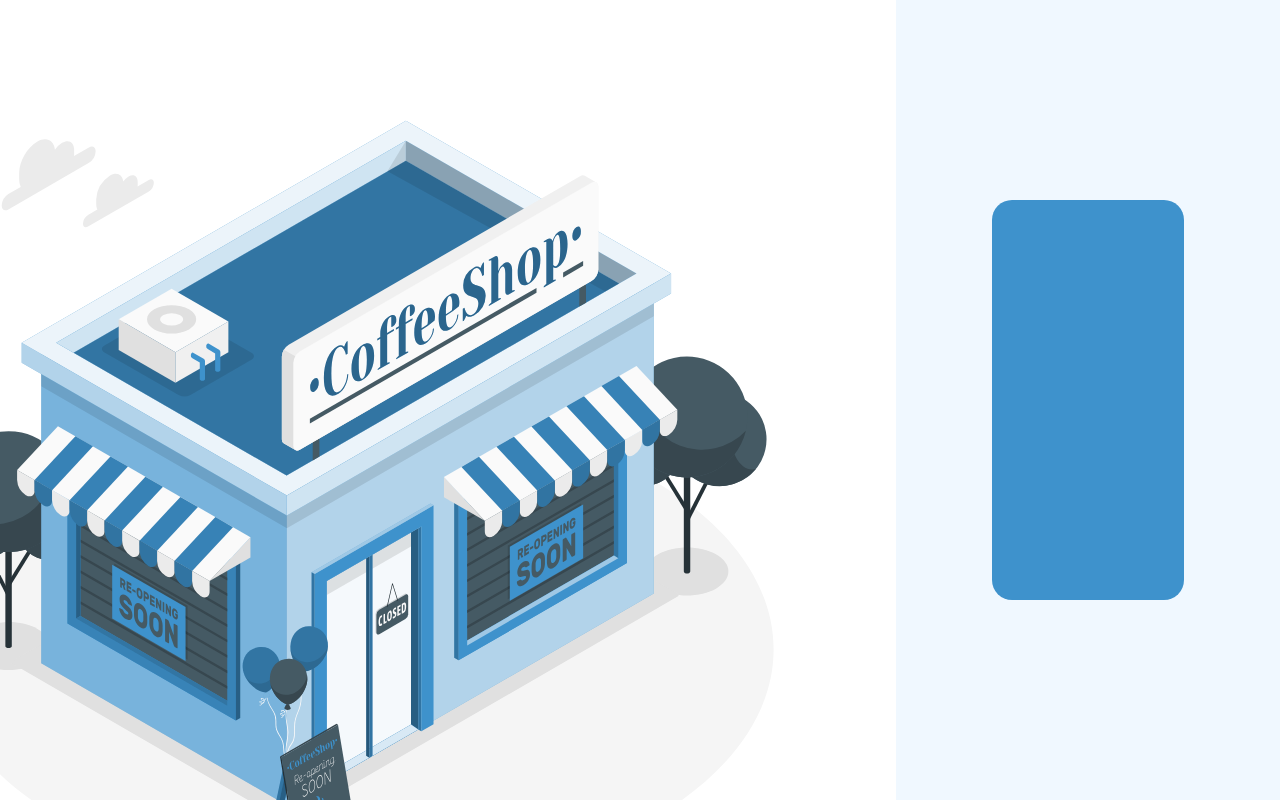
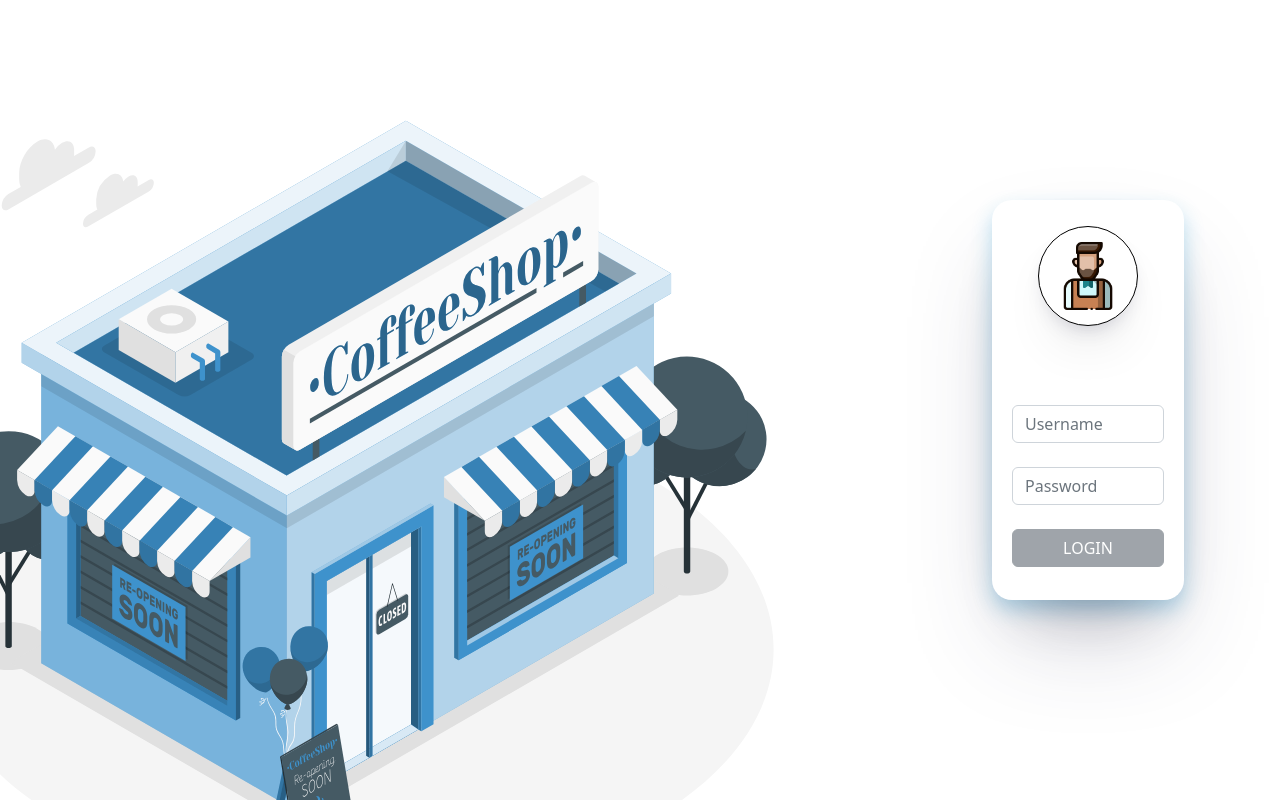
Before and after one commit to ADRE9/chai-coffee, a React (Create React App) app: page /login in a window 1280 px wide. Built offline with nearby package versions, Linux system fonts and the light colour scheme.

Commit message:
pushing for netlify

```diff
--- a/package.json
+++ b/package.json
@@ -6,10 +6,12 @@
     "@testing-library/jest-dom": "^5.16.5",
     "@testing-library/react": "^13.4.0",
     "@testing-library/user-event": "^13.5.0",
+    "bootstrap": "^5.2.1",
     "react": "^18.2.0",
     "react-dom": "^18.2.0",
     "react-router-dom": "^6.3.0",
     "react-scripts": "5.0.1",
+    "reactstrap": "^9.1.4",
     "web-vitals": "^2.1.4"
   },
   "scripts": {
--- a/src/App.js
+++ b/src/App.js
@@ -1,4 +1,3 @@
-import logo from './logo.svg';
 import './App.css';
 import { AuthProvider } from './contexts/AuthContext';
 import Router from './navigation/Router';
--- a/src/components/LoginCard.js
+++ b/src/components/LoginCard.js
@@ -1,8 +1,41 @@
+import { Button, Input } from 'reactstrap';
+import { useState } from 'react';
+
 import '../styles/LoginCard.css';
+import  useAuth  from '../contexts/AuthContext';
+
+
 function LoginCard() {
+
+  const [userCredentials, setUserCredentials] = useState({ username: '', password: '' });
+  const { login } = useAuth();
+
+  const handleLogin = () => {
+    console.log("Logging In",userCredentials.username,userCredentials.password)
+    login(userCredentials.username,userCredentials.password);
+  }
+
+  const isDisable = () => {
+    if (userCredentials.username === '' || userCredentials.password==='') {
+      return true;
+    }
+    return false;
+  }
+
   return (
     <div className="CardContainer">
-
+      <div className="TopDiv">
+        <div className="AvatarDiv">
+          <img className="Avatar" src={require("../assets/png/barista.png")} alt="barista"/>
+        </div>
+      </div>
+      <div className="BottomDiv">
+          <Input onChange={(e)=>setUserCredentials({...userCredentials,username:e.target.value})} placeholder="Username" className="inputs"/>
+          <br />
+          <Input onChange={(e)=>setUserCredentials({...userCredentials,password:e.target.value})} placeholder="Password" className="inputs"/>
+          <br />
+          <Button disabled={isDisable()} onClick={()=>handleLogin()} color="secondary" className="loginButton">LOGIN</Button>
+      </div>
     </div>
    );
 }
--- a/src/contexts/AuthContext.js
+++ b/src/contexts/AuthContext.js
@@ -1,4 +1,5 @@
 import * as React from "react";
+import { useNavigate } from "react-router-dom";
 
 const authContext = React.createContext();
 
@@ -6,6 +7,8 @@ function useAuth() {
   const [authed, setAuthed] = React.useState(false);
   const [username, setUsername] = React.useState(null);
   const [password, setPassword] = React.useState(null);
+
+  const navigate = useNavigate();
 
   return {
     authed,
@@ -17,7 +20,7 @@ function useAuth() {
           setUsername(user);
           setPassword(pass);
           setAuthed(true);
-          res();
+          navigate("/menu");
         } else {
           return "Invalid Login Credentials"
         }
--- a/src/index.js
+++ b/src/index.js
@@ -4,6 +4,7 @@ import './index.css';
 import App from './App';
 import reportWebVitals from './reportWebVitals';
 import { BrowserRouter } from 'react-router-dom';
+import 'bootstrap/dist/css/bootstrap.min.css';
 
 const root = ReactDOM.createRoot(document.getElementById('root'));
 root.render(
--- a/src/pages/LoginPage/styles.css
+++ b/src/pages/LoginPage/styles.css
@@ -11,7 +11,7 @@
 }
 
 .LoginContainer{
-  background-color: aliceblue;
+  /* background-color: aliceblue; */
   flex:3;
   display:flex;
   justify-content: center;
--- a/src/styles/LoginCard.css
+++ b/src/styles/LoginCard.css
@@ -1,8 +1,54 @@
 .CardContainer{
   width:50%;
   height:50%;
-  background-color: var(--primary-blue);
+  /* background-color: var(--primary-blue); */
+  background-color: white;
   border-radius: 20px;
   display:flex;
   flex-direction: column;
+  box-shadow:  0 50px 100px -20px rgba(50,50,93,0.25),
+   0 30px 60px -30px rgba(0,0,0,0.3),
+    0 0 0px  #1d239b,
+    0 10px 20px  rgba(33,157,214,0.3);
 }
+
+.TopDiv{
+  flex:4;
+  display:flex;
+  justify-content: center;
+  align-items: center;
+}
+
+.BottomDiv{
+  flex:6;
+  display:flex;
+  flex-direction: column;
+  justify-content: center;
+  padding:20px 20px 0px 20px;
+}
+
+.AvatarDiv{
+  border:1px solid black;
+  width:100px;
+  height:100px;
+  background-color: white;
+  border-radius: 50px;
+  display:flex;
+  justify-content: center;
+  align-items: center;
+  box-shadow:  0 10px 20px -10px rgba(50,50,93,0.25), 0 30px 60px -30px rgba(0,0,0,0.3), 0 0 0  #1d239b, 0 0 0  #219dd6;
+}
+
+.Avatar{
+  width:80%;
+  height:80%;
+}
+
+.form{
+  /* display:flex; */
+  flex:1;
+}
+
+.loginButton{
+  background-color:black;
+}
```
Also changed, not shown: 1 other file (tests, documents, lock files or other folders).
